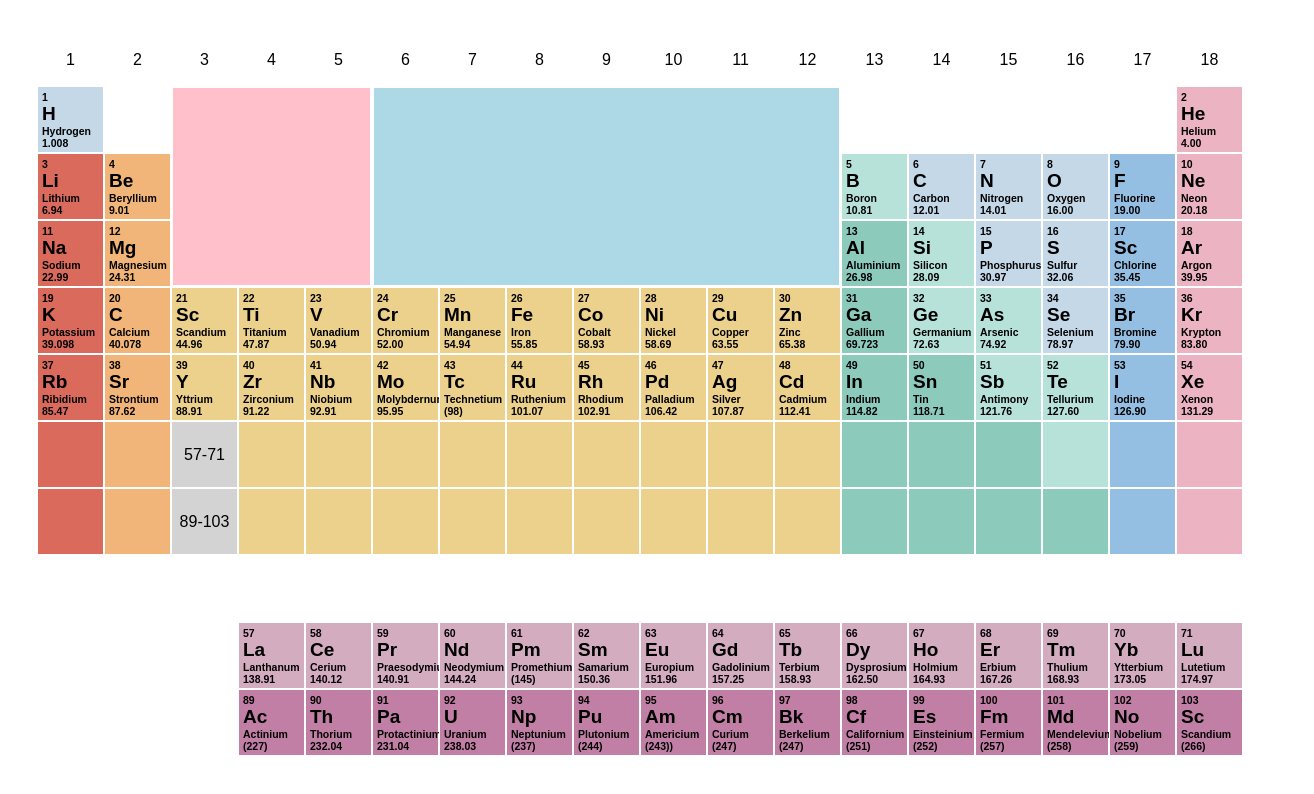
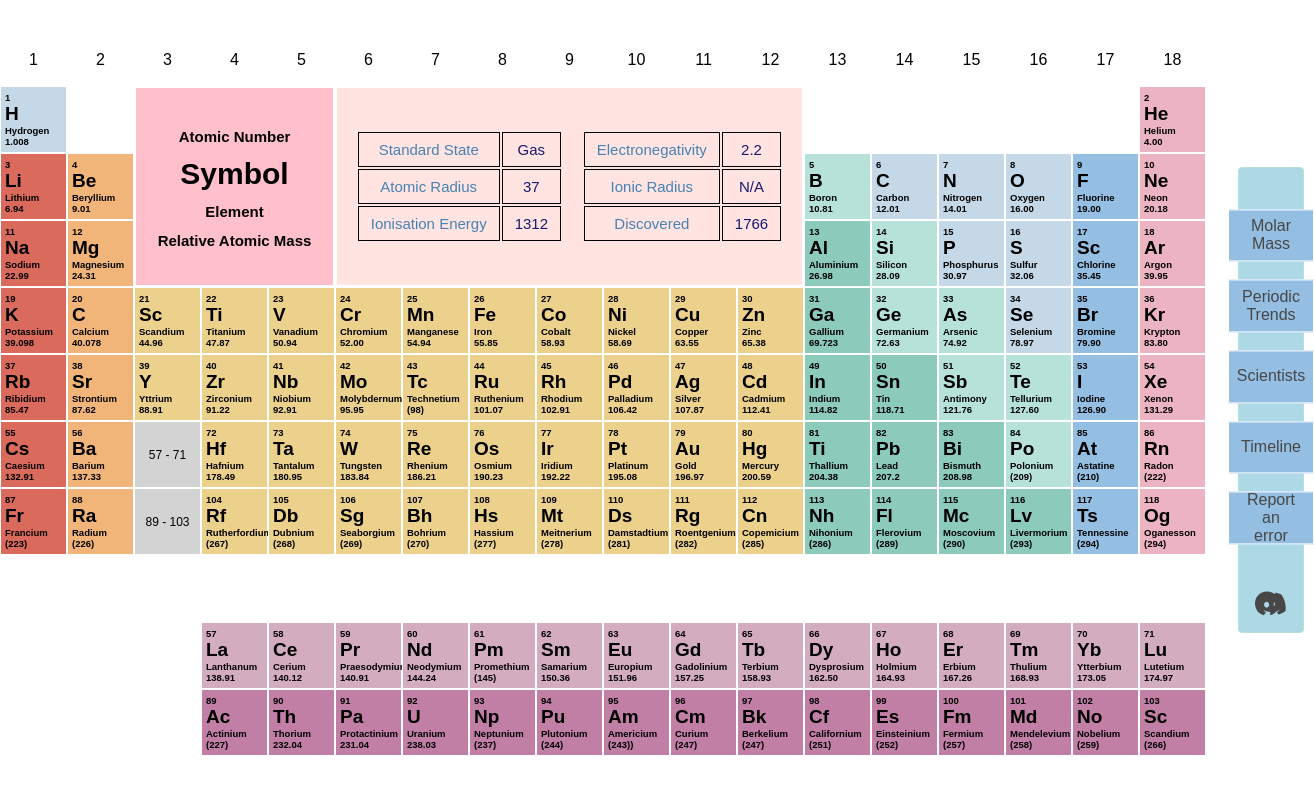
Before and after one commit to ahdernasr/element-explorer, a JavaScript app: page / in a window 1280 px wide. Shown: the top 794 px of the page, 1314 px wide, since content can reach past the window. Built offline with nearby package versions, Linux system fonts and the light colour scheme; the HTML template or start-up script is replaced by a standard one.

Commit message:
Menu + more periodic table

```diff
--- a/public/index.html
+++ b/public/index.html
@@ -10,6 +10,7 @@
       content="Web site created using create-react-app"
     />
     <link rel="apple-touch-icon" href="%PUBLIC_URL%/logo192.png" />
+    <link rel="stylesheet" href="https://cdnjs.cloudflare.com/ajax/libs/font-awesome/5.15.1/css/all.min.css">
     <!--
       manifest.json provides metadata used when your web app is installed on a
       user's mobile device or desktop. See https://developers.google.com/web/fundamentals/web-app-manifest/
--- a/src/Home.js
+++ b/src/Home.js
@@ -3,6 +3,7 @@ const Home = () => {
   return (
     <div className="home-div">
       <div className="periodic-table">
+
         <div class="period">
           <div className="table-element period-label">
             <p>1</p>
@@ -89,7 +90,7 @@ const Home = () => {
               </div>
             </div>
             <div>
-              <div className="table-element filler"></div>
+              <div className="filler"></div>
               <div className="table-element alkaline">
                 <div>
                   <h3>4</h3>
@@ -108,15 +109,52 @@ const Home = () => {
               </div>
             </div>
           </div>
-          <div class="period-section-2 alkali">
-            <div class="preview"></div>
+          <div class="period-section-2">
+            <div class="preview">
+              {" "}
+              <div>
+                <h3>Atomic Number</h3>
+                <h1>Symbol</h1>
+                <h3>Element</h3>
+                <h3>Relative Atomic Mass</h3>
+              </div>
+            </div>
           </div>
-          <div class="period-section-3 alkali">
-            <div class="key"></div>
+          <div class="period-section-3">
+            <div class="key">
+              <table>
+                <tr>
+                  <th>Standard State</th>
+                  <td>Gas</td>
+                </tr>
+                <tr>
+                  <th>Atomic Radius</th>
+                  <td>37</td>
+                </tr>
+                <tr>
+                  <th>Ionisation Energy</th>
+                  <td>1312</td>
+                </tr>
+              </table>
+              <table>
+                <tr>
+                  <th>Electronegativity</th>
+                  <td>2.2</td>
+                </tr>
+                <tr>
+                  <th>Ionic Radius</th>
+                  <td>N/A</td>
+                </tr>
+                <tr>
+                  <th>Discovered</th>
+                  <td>1766</td>
+                </tr>
+              </table>
+            </div>
           </div>
-          <div class="period-section-4 alkali">
+          <div class="period-section-4">
             <div>
-              <div className="table-element filler"></div>
+              <div className="filler"></div>
               <div className="table-element metalloid">
                 {" "}
                 <div>
@@ -137,7 +175,7 @@ const Home = () => {
               </div>
             </div>
             <div>
-              <div className="table-element filler"></div>
+              <div className="filler"></div>
               <div className="table-element non-metal">
                 {" "}
                 <div>
@@ -158,7 +196,7 @@ const Home = () => {
               </div>
             </div>
             <div>
-              <div className="table-element filler"></div>
+              <div className="filler"></div>
               <div className="table-element non-metal">
                 {" "}
                 <div>
@@ -179,7 +217,7 @@ const Home = () => {
               </div>
             </div>
             <div>
-              <div className="table-element filler"></div>
+              <div className="filler"></div>
               <div className="table-element non-metal">
                 {" "}
                 <div>
@@ -200,7 +238,7 @@ const Home = () => {
               </div>
             </div>
             <div>
-              <div className="table-element filler"></div>
+              <div className="filler"></div>
               <div className="table-element halogen">
                 {" "}
                 <div>
@@ -582,76 +620,348 @@ const Home = () => {
         </div>
 
         <div class="period">
-          <div className="period6 table-element alkali"></div>
-          <div className="table-element alkaline"></div>
+          <div className="period6 table-element alkali">
+            {" "}
+            <div>
+              <h3>55</h3>
+              <h1>Cs</h1>
+              <h3>Caesium</h3>
+              <h3>132.91</h3>
+            </div>
+          </div>
+          <div className="table-element alkaline">
+            {" "}
+            <div>
+              <h3>56</h3>
+              <h1>Ba</h1>
+              <h3>Barium</h3>
+              <h3>137.33</h3>
+            </div>
+          </div>
           <div className="table-element lan-act">
-            <p>57-71</p>
+            <p>57 - 71</p>
           </div>
-          <div className="table-element transition"></div>
-          <div className="table-element transition"></div>
-          <div className="table-element transition"></div>
-          <div className="table-element transition"></div>
-          <div className="table-element transition"></div>
-          <div className="table-element transition"></div>
-          <div className="table-element transition"></div>
-          <div className="table-element transition"></div>
-          <div className="table-element transition"></div>
-          <div className="table-element basic"></div>
-          <div className="table-element basic"></div>
-          <div className="table-element basic"></div>
-          <div className="table-element metalloid"></div>
-          <div className="table-element halogen"></div>
-          <div className="table-element noble"></div>
+          <div className="table-element transition">
+            {" "}
+            <div>
+              <h3>72</h3>
+              <h1>Hf</h1>
+              <h3>Hafnium</h3>
+              <h3>178.49</h3>
+            </div>
+          </div>
+          <div className="table-element transition">
+            {" "}
+            <div>
+              <h3>73</h3>
+              <h1>Ta</h1>
+              <h3>Tantalum</h3>
+              <h3>180.95</h3>
+            </div>
+          </div>
+          <div className="table-element transition">
+            {" "}
+            <div>
+              <h3>74</h3>
+              <h1>W</h1>
+              <h3>Tungsten</h3>
+              <h3>183.84</h3>
+            </div>
+          </div>
+          <div className="table-element transition">
+            {" "}
+            <div>
+              <h3>75</h3>
+              <h1>Re</h1>
+              <h3>Rhenium</h3>
+              <h3>186.21</h3>
+            </div>
+          </div>
+          <div className="table-element transition">
+            {" "}
+            <div>
+              <h3>76</h3>
+              <h1>Os</h1>
+              <h3>Osmium</h3>
+              <h3>190.23</h3>
+            </div>
+          </div>
+          <div className="table-element transition">
+            {" "}
+            <div>
+              <h3>77</h3>
+              <h1>Ir</h1>
+              <h3>Iridium</h3>
+              <h3>192.22</h3>
+            </div>
+          </div>
+          <div className="table-element transition">
+            {" "}
+            <div>
+              <h3>78</h3>
+              <h1>Pt</h1>
+              <h3>Platinum</h3>
+              <h3>195.08</h3>
+            </div>
+          </div>
+          <div className="table-element transition">
+            {" "}
+            <div>
+              <h3>79</h3>
+              <h1>Au</h1>
+              <h3>Gold</h3>
+              <h3>196.97</h3>
+            </div>
+          </div>
+          <div className="table-element transition">
+            {" "}
+            <div>
+              <h3>80</h3>
+              <h1>Hg</h1>
+              <h3>Mercury</h3>
+              <h3>200.59</h3>
+            </div>
+          </div>
+          <div className="table-element basic">
+            {" "}
+            <div>
+              <h3>81</h3>
+              <h1>Ti</h1>
+              <h3>Thallium</h3>
+              <h3>204.38</h3>
+            </div>
+          </div>
+          <div className="table-element basic">
+            {" "}
+            <div>
+              <h3>82</h3>
+              <h1>Pb</h1>
+              <h3>Lead</h3>
+              <h3>207.2</h3>
+            </div>
+          </div>
+          <div className="table-element basic">
+            {" "}
+            <div>
+              <h3>83</h3>
+              <h1>Bi</h1>
+              <h3>Bismuth</h3>
+              <h3>208.98</h3>
+            </div>
+          </div>
+          <div className="table-element metalloid">
+            {" "}
+            <div>
+              <h3>84</h3>
+              <h1>Po</h1>
+              <h3>Polonium</h3>
+              <h3>(209)</h3>
+            </div>
+          </div>
+          <div className="table-element halogen">
+            {" "}
+            <div>
+              <h3>85</h3>
+              <h1>At</h1>
+              <h3>Astatine</h3>
+              <h3>(210)</h3>
+            </div>
+          </div>
+          <div className="table-element noble">
+            {" "}
+            <div>
+              <h3>86</h3>
+              <h1>Rn</h1>
+              <h3>Radon</h3>
+              <h3>(222)</h3>
+            </div>
+          </div>
         </div>
 
         <div class="period">
-          <div className="period7 table-element alkali"></div>
-          <div className="table-element alkaline"></div>
+          <div className="period7 table-element alkali">
+            {" "}
+            <div>
+              <h3>87</h3>
+              <h1>Fr</h1>
+              <h3>Francium</h3>
+              <h3>(223)</h3>
+            </div>
+          </div>
+          <div className="table-element alkaline">
+            {" "}
+            <div>
+              <h3>88</h3>
+              <h1>Ra</h1>
+              <h3>Radium</h3>
+              <h3>(226)</h3>
+            </div>
+          </div>
           <div className="table-element lan-act">
-            <p>89-103</p>
+            <p>89 - 103</p>
           </div>
-          <div className="table-element transition"></div>
-          <div className="table-element transition"></div>
-          <div className="table-element transition"></div>
-          <div className="table-element transition"></div>
-          <div className="table-element transition"></div>
-          <div className="table-element transition"></div>
-          <div className="table-element transition"></div>
-          <div className="table-element transition"></div>
-          <div className="table-element transition"></div>
-          <div className="table-element basic"></div>
-          <div className="table-element basic"></div>
-          <div className="table-element basic"></div>
-          <div className="table-element basic"></div>
-          <div className="table-element halogen"></div>
-          <div className="table-element noble"></div>
+          <div className="table-element transition">
+            {" "}
+            <div>
+              <h3>104</h3>
+              <h1>Rf</h1>
+              <h3>Rutherfordium</h3>
+              <h3>(267)</h3>
+            </div>
+          </div>
+          <div className="table-element transition">
+            {" "}
+            <div>
+              <h3>105</h3>
+              <h1>Db</h1>
+              <h3>Dubnium</h3>
+              <h3>(268)</h3>
+            </div>
+          </div>
+          <div className="table-element transition">
+            {" "}
+            <div>
+              <h3>106</h3>
+              <h1>Sg</h1>
+              <h3>Seaborgium</h3>
+              <h3>(269)</h3>
+            </div>
+          </div>
+          <div className="table-element transition">
+            {" "}
+            <div>
+              <h3>107</h3>
+              <h1>Bh</h1>
+              <h3>Bohrium</h3>
+              <h3>(270)</h3>
+            </div>
+          </div>
+          <div className="table-element transition">
+            {" "}
+            <div>
+              <h3>108</h3>
+              <h1>Hs</h1>
+              <h3>Hassium</h3>
+              <h3>(277)</h3>
+            </div>
+          </div>
+          <div className="table-element transition">
+            {" "}
+            <div>
+              <h3>109</h3>
+              <h1>Mt</h1>
+              <h3>Meitnerium</h3>
+              <h3>(278)</h3>
+            </div>
+          </div>
+          <div className="table-element transition">
+            {" "}
+            <div>
+              <h3>110</h3>
+              <h1>Ds</h1>
+              <h3>Damstadtium</h3>
+              <h3>(281)</h3>
+            </div>
+          </div>
+          <div className="table-element transition">
+            {" "}
+            <div>
+              <h3>111</h3>
+              <h1>Rg</h1>
+              <h3>Roentgenium</h3>
+              <h3>(282)</h3>
+            </div>
+          </div>
+          <div className="table-element transition">
+            {" "}
+            <div>
+              <h3>112</h3>
+              <h1>Cn</h1>
+              <h3>Copemicium</h3>
+              <h3>(285)</h3>
+            </div>
+          </div>
+          <div className="table-element basic">
+            {" "}
+            <div>
+              <h3>113</h3>
+              <h1>Nh</h1>
+              <h3>Nihonium</h3>
+              <h3>(286)</h3>
+            </div>
+          </div>
+          <div className="table-element basic">
+            {" "}
+            <div>
+              <h3>114</h3>
+              <h1>Fl</h1>
+              <h3>Flerovium</h3>
+              <h3>(289)</h3>
+            </div>
+          </div>
+          <div className="table-element basic">
+            {" "}
+            <div>
+              <h3>115</h3>
+              <h1>Mc</h1>
+              <h3>Moscovium</h3>
+              <h3>(290)</h3>
+            </div>
+          </div>
+          <div className="table-element basic">
+            {" "}
+            <div>
+              <h3>116</h3>
+              <h1>Lv</h1>
+              <h3>Livermorium</h3>
+              <h3>(293)</h3>
+            </div>
+          </div>
+          <div className="table-element halogen">
+            {" "}
+            <div>
+              <h3>117</h3>
+              <h1>Ts</h1>
+              <h3>Tennessine</h3>
+              <h3>(294)</h3>
+            </div>
+          </div>
+          <div className="table-element noble">
+            {" "}
+            <div>
+              <h3>118</h3>
+              <h1>Og</h1>
+              <h3>Oganesson</h3>
+              <h3>(294)</h3>
+            </div>
+          </div>
         </div>
 
         <div class="period">
-          <div className="table-element filler"></div>
-          <div className="table-element filler"></div>
-          <div className="table-element filler"></div>
-          <div className="table-element filler"></div>
-          <div className="table-element filler"></div>
-          <div className="table-element filler"></div>
-          <div className="table-element filler"></div>
-          <div className="table-element filler"></div>
-          <div className="table-element filler"></div>
-          <div className="table-element filler"></div>
-          <div className="table-element filler"></div>
-          <div className="table-element filler"></div>
-          <div className="table-element filler"></div>
-          <div className="table-element filler"></div>
-          <div className="table-element filler"></div>
-          <div className="table-element filler"></div>
-          <div className="table-element filler"></div>
-          <div className="table-element filler"></div>
+          <div className="filler"></div>
+          <div className="filler"></div>
+          <div className="filler"></div>
+          <div className="filler"></div>
+          <div className="filler"></div>
+          <div className="filler"></div>
+          <div className="filler"></div>
+          <div className="filler"></div>
+          <div className="filler"></div>
+          <div className="filler"></div>
+          <div className="filler"></div>
+          <div className="filler"></div>
+          <div className="filler"></div>
+          <div className="filler"></div>
+          <div className="filler"></div>
+          <div className="filler"></div>
+          <div className="filler"></div>
+          <div className="filler"></div>
         </div>
 
         <div class="period">
-          <div className="table-element filler"></div>
-          <div className="table-element filler"></div>
-          <div className="table-element filler"></div>
+          <div className="filler"></div>
+          <div className="filler"></div>
+          <div className="filler"></div>
           <div className="table-element lanthanides">
             {" "}
             <div>
@@ -790,9 +1100,9 @@ const Home = () => {
         </div>
 
         <div class="period">
-          <div className="table-element filler"></div>
-          <div className="table-element filler"></div>
-          <div className="table-element filler"></div>
+          <div className="filler"></div>
+          <div className="filler"></div>
+          <div className="filler"></div>
           <div className="table-element actinides">
             {" "}
             <div>
@@ -930,6 +1240,18 @@ const Home = () => {
           </div>
         </div>
       </div>
+
+      <div className="menu">
+        <div className="menu-content">
+          <div className="menu-select">Molar Mass</div>
+          <div className="menu-select">Periodic Trends</div>
+          <div className="menu-select">Scientists</div>
+          <div className="menu-select">Timeline</div>
+          <div className="menu-select">Report an error</div>
+        </div>
+        <i className="fab fa-github"></i>
+        <i className="fab fa-discord"></i>
+      </div>
     </div>
   );
 };
--- a/src/index.css
+++ b/src/index.css
@@ -6,7 +6,7 @@ body {
 
 .home-div {
   display: flex;
-  justify-content: center;
+  justify-content: space-evenly;
   align-items: center;
   width: 100%;
   height: 100vh;
@@ -26,13 +26,16 @@ body {
 
 .table-element h3 {
   margin: 0;
-  font-size: 10.5px;
+  font-size: 9.5px;
 }
 
 .table-element {
   display: flex;
   flex-direction: column;
   justify-content: center;
+  border: 1px solid white;
+  width: 65px;
+  height: 65px;
 }
 
 .table-element:hover {
@@ -64,14 +67,60 @@ body {
   background-color: pink;
   height: 197px;
   width: 197px;
+  display: flex;
+  justify-content: center;
+  align-items: center;
+}
+
+.preview h1 {
+  margin: 0;
+  font-size: 30px;
+  padding-bottom: 0.75rem;
+}
+
+.preview h3 {
+  margin: 0;
+  font-size: 15px;
+  padding-bottom: 0.75rem;
+}
+
+.preview div {
+  margin-top: 1rem;
+  display: flex;
+  justify-content: space-evenly;
+  align-items: center;
+  flex-direction: column;
 }
 
 .key {
   border: 2px solid white;
-  background-color: lightblue;
+  background-color: mistyrose;
   height: 197px;
   width: 465px;
+  display: flex;
+  justify-content: space-evenly;
+  flex-direction: row;
+  align-items: center;
+  font-weight: 500;
 }
+
+.key td {
+  color: midnightblue;
+  border: 1px solid black;
+  padding: 0.5rem 0.75rem;
+  font-size: 15px;
+  text-align: center;
+}
+
+.key th {
+  font-weight: 400;
+  color: steelblue;
+  border: 1px solid black;
+  padding: 0.5rem 0.75rem;
+  font-size: 15px;
+}
+
+
 
 /* .period1::before {
   content: "1";
@@ -148,15 +197,11 @@ body {
   flex-direction: row;
 }
 
-.table-element {
+.filler {
+  background-color: white;
   border: 1px solid white;
-  background-color:black;
   width: 65px;
   height: 65px;
-}
-
-.filler {
-  background-color: white;
 }
 
 .period-label {
@@ -171,6 +216,7 @@ body {
   display: flex;
   justify-content: center;
   align-items: center;
+  font-size: 12px;
 }
 
 .noble {
@@ -212,3 +258,71 @@ body {
 .actinides {
   background-color: #c27fa5
 }
+
+.menu {
+  border: 1px solid #b6e2da;
+  padding: 2rem;
+  height: 50vh;
+  width: 15%;
+  margin: auto 2rem;
+  background-color: lightblue;
+  border-radius: .25rem;
+  position: relative;
+}
+
+
+.menu-content {
+  left: 50%;
+  top: 45%;
+  transform: translate(-50%, -50%);
+  width: 100%;
+  height: 80%;
+  position: absolute;
+  display: flex;
+  justify-content: space-evenly;
+  align-items: center;
+  flex-direction: column;
+}
+
+.menu-select {
+  padding: 1rem;
+  height: 5%;
+  width: 80%;
+  border: 1px solid white;
+  text-align: center;
+  background-color: #94bee2;
+  font-weight: 500;
+  display: flex;
+  align-items: center;
+  justify-content: center;
+  /* color:rgb(71, 71, 71); */
+  color: rgb(71, 71, 71);
+}
+
+.menu-select:hover {
+  cursor: pointer;
+  opacity: 92.5%;
+}
+
+.fa-github {
+  position: absolute;
+  left: 0;
+  padding: 1rem;
+  bottom: 0;
+  font-size: 25px;
+  color: rgb(71, 71, 71);
+}
+
+.fa-discord {
+  position: absolute;
+  right: 0;
+  padding: 1rem;
+  bottom: 0;
+  font-size: 25px;
+  color: rgb(71, 71, 71);
+}
+
+.fab:hover {
+  cursor: pointer;
+  opacity: 92.5%;
+}
```
